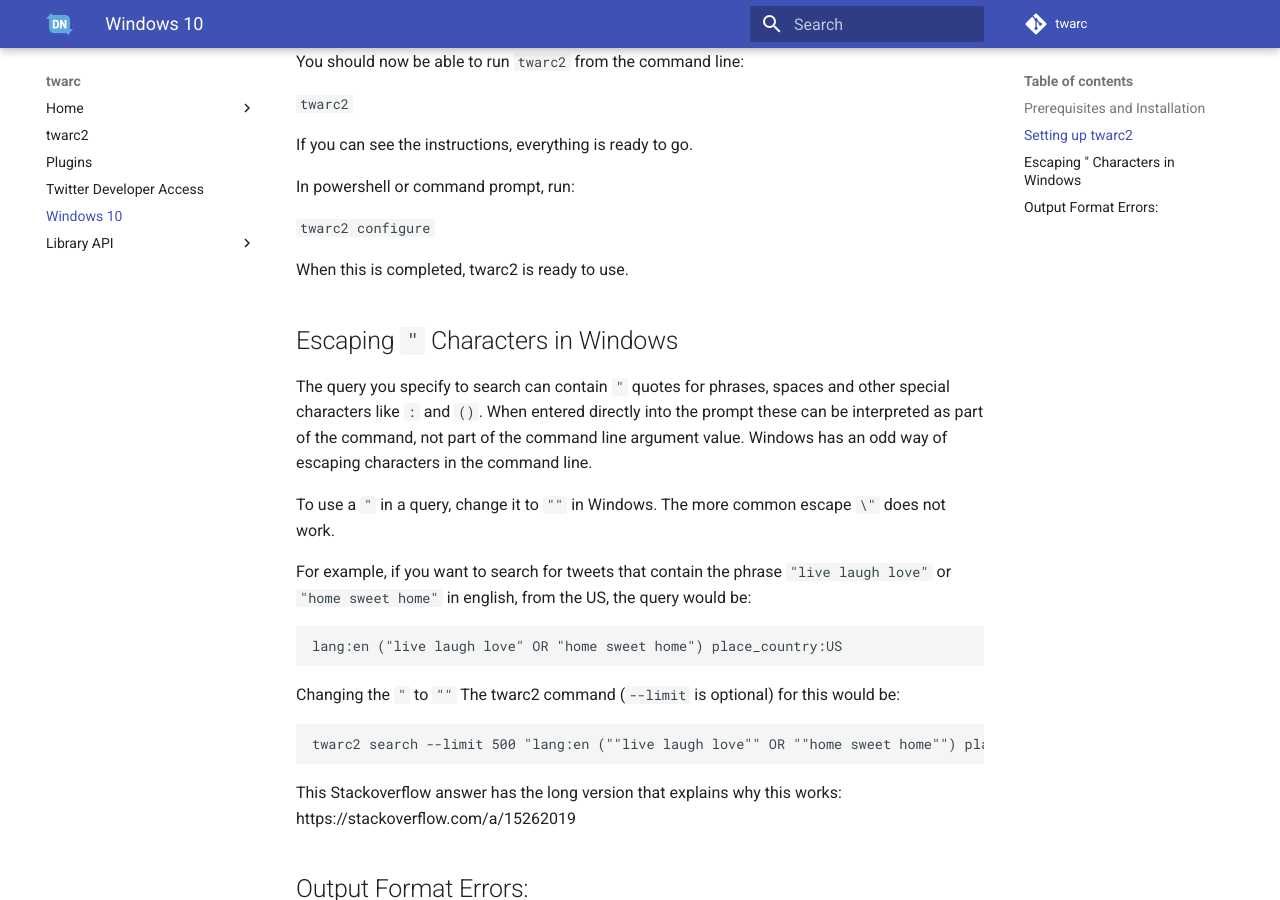
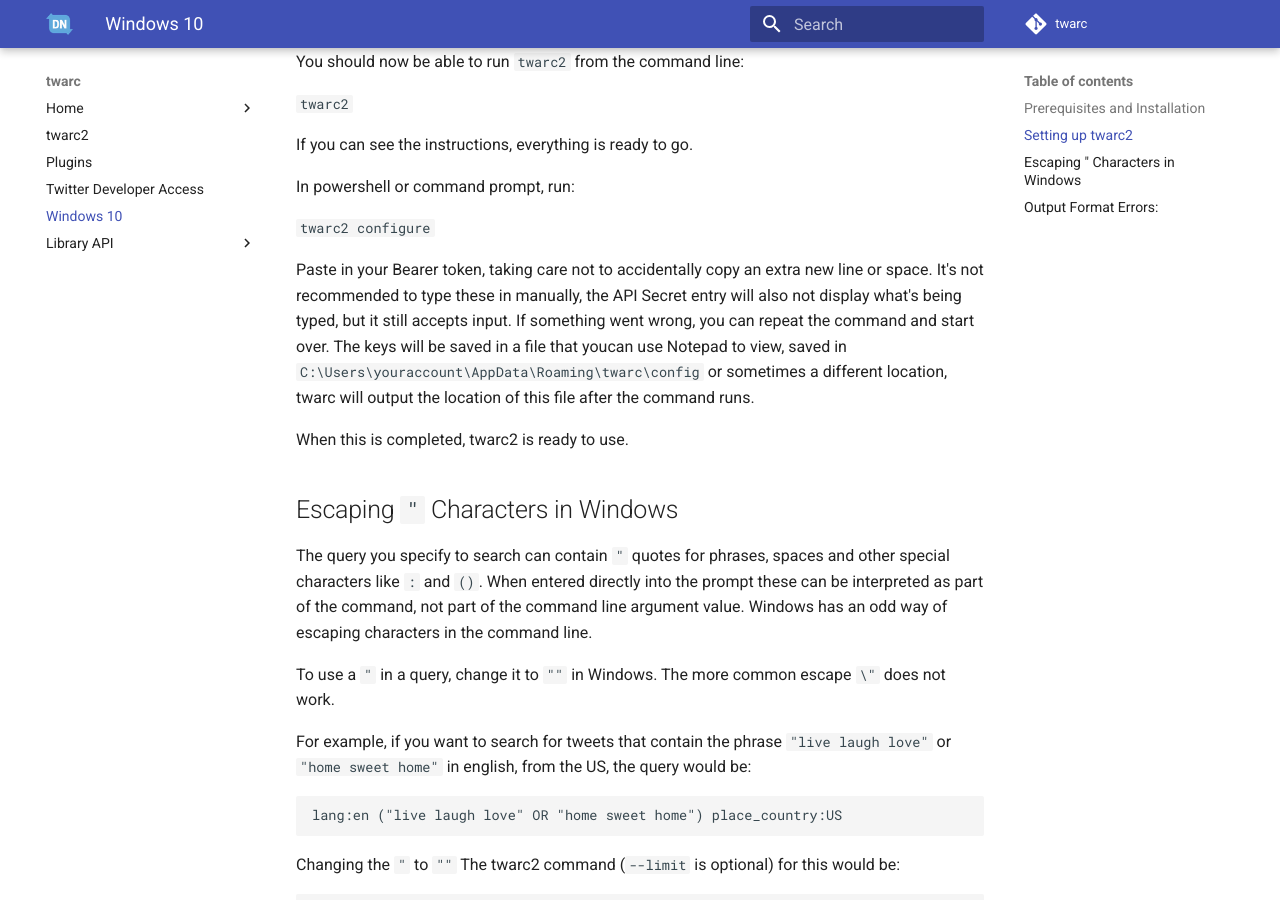
Before and after one commit to DocNow/twarc, an MkDocs documentation site: the page built from docs/windows10.md, in a window 1280 px wide and 900 px high, scrolled down 1325 px. Built offline with MkDocs 1.6.1 and Material for MkDocs 9.7.7, drawn with Linux system fonts in a browser that asks for light colours; comment, search, counter and statistics services are not loaded; some of the changed text lies outside the part shown.

Commit message:
add more details to windows docs

```diff
--- a/docs/windows10.md
+++ b/docs/windows10.md
@@ -6,7 +6,7 @@
 
 You must have Python installed and working on Windows.
 
-Python will be located in different places on your computer if you installed Python from either the official website or from the Microsoft App store.
+Python will be located in different places on your computer if you installed Python from either the [official website](https://www.python.org/downloads/windows/), or from the [Microsoft App store](https://www.microsoft.com/en-us/p/python-38/9mssztt1n39l), or via [Anaconda](https://www.anaconda.com/products/individual#windows).
 
 Check that you can run these successfully:
 
@@ -57,6 +57,8 @@
 
 `twarc2 configure`
 
+Paste in your Bearer token, taking care not to accidentally copy an extra new line or space. It's not recommended to type these in manually, the API Secret entry will also not display what's being typed, but it still accepts input. If something went wrong, you can repeat the command and start over. The keys will be saved in a file that youcan use Notepad to view, saved in `C:\Users\youraccount\AppData\Roaming\twarc\config` or sometimes a different location, twarc will output the location of this file after the command runs.
+
 When this is completed, twarc2 is ready to use.
 
 ## Escaping `"` Characters in Windows
```
